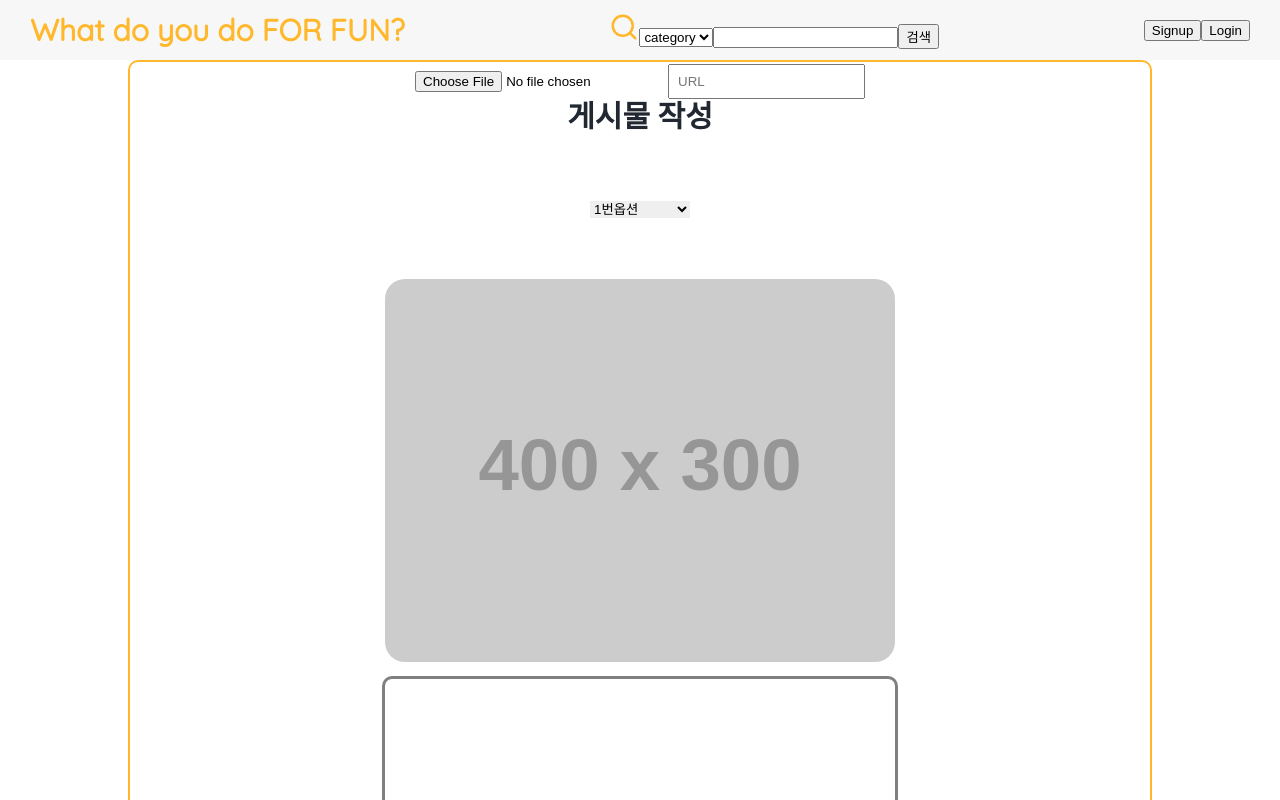
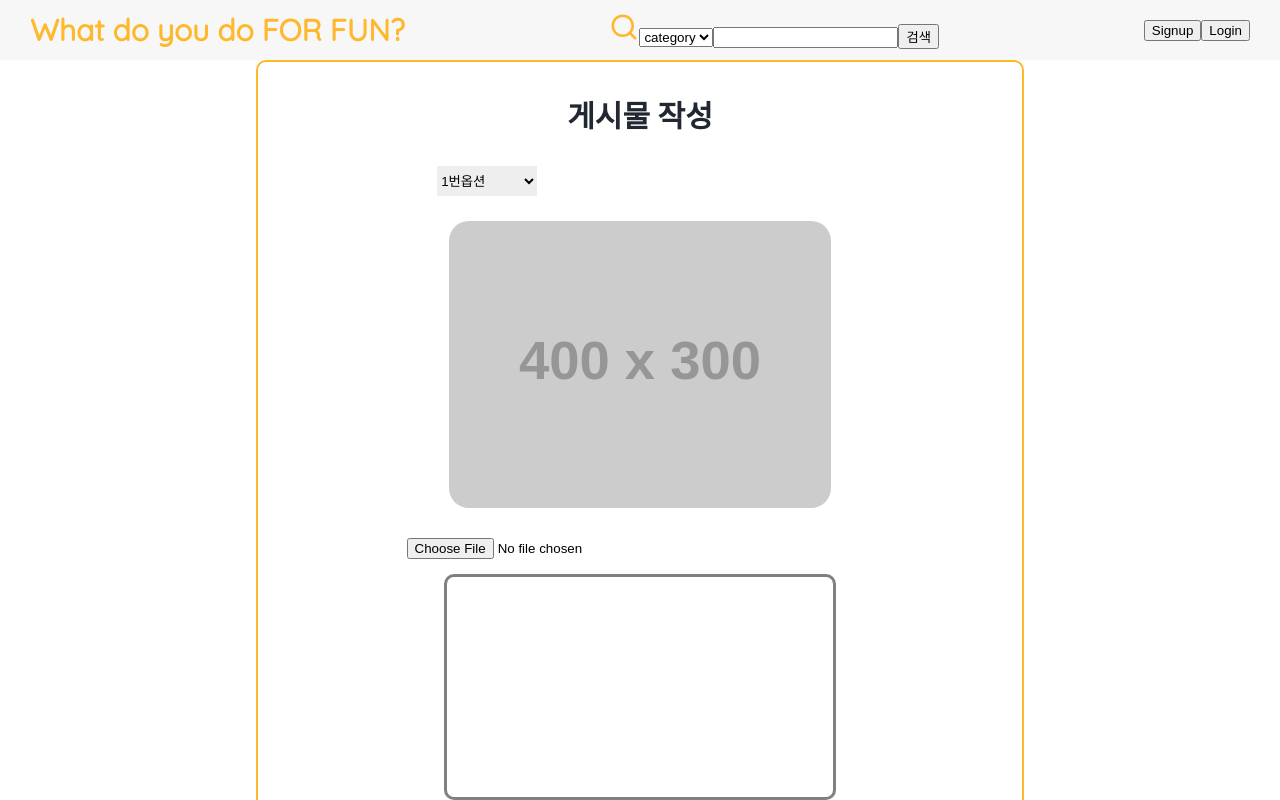
Before and after one commit to chamchipack/React_miniProject, a React (Create React App) app: page /add in a window 1280 px wide. Shown: the top 800 px of the page. Built offline with nearby package versions, Linux system fonts and the light colour scheme; no server answers.

Commit message:
add.js 파일전송을 formData로 수정

```diff
--- a/src/pages/Add.js
+++ b/src/pages/Add.js
@@ -1,52 +1,61 @@
 // import '../shared/Add.css';
+import axios from 'axios';
 import { useRef, useState } from 'react';
 import { useDispatch, useSelector } from 'react-redux';
 import styled from 'styled-components';
 import {Grid, Input, Text, Button} from '../elements/index';
 import {actionCreators as imageActions} from '../redux/modules/image';
+import {actionCreators as postActions} from '../redux/modules/post';
 
 function Add(){
     const dispatch = useDispatch();
-    let [option, setOption] = useState();
-    let [file, setFile] = useState();
-    let [text, setText] = useState();
+    const fileInput = useRef(null);
+    const [getInputs, setInputs] = useState({
+        text : '',
+        option : '',
+    });
 
-    const fileInput = useRef();
-    const textInput = useRef();
-    let imageFile = '';
     const changePreview = (e) => {
         const reader = new FileReader();
         const file = fileInput.current.files[0]
         reader.readAsDataURL(file)
         reader.onloadend = () =>{
-            imageFile = reader.result;
-            setFile(imageFile)
-            dispatch(imageActions.uploadImageDB(imageFile))
+            dispatch(imageActions.uploadImageDB(reader.result))
         }
     }
     const preview = useSelector(state => state.image.preview)
 
-    const selectOption = (e) => {
-        let option = e.target.value
-        setOption(option);
+    const {text, option} = getInputs;
+    const onChange = (e) => {
+        const {name, value} = e.target;
+        setInputs({
+            ...getInputs,
+            [name]: value
+        })
     }
+
+    const formData = new FormData();
+        if(fileInput.current){
+            formData.append('image', fileInput.current.files[0])
+            formData.append('text', getInputs.text)
+            formData.append('option', getInputs.option)
+            for (var pair of formData.entries()){
+                console.log(pair[0]+','+pair[1], pair);
+             }
+        }
+
     const submit = () => {
-        console.log(option, file, text)
-    }
-    const textChange = () => {
-        setText(textInput.current.value)
+        dispatch(postActions.addPostDB(formData))
     }
 
     return(
         <>
-        <Grid width='80%' margin='0 auto' border='3px solid green'>
+        <Grid width='60%' margin='0 auto' border='3px solid green'>
             <Grid>
                 <Text size='30px' bold='30'>게시물 작성</Text>
             </Grid>
-            <Grid width='50%' margin='-10% auto'>
-                <input ref={fileInput} onChange={changePreview} type='file'/>
-                <Input type='text' placeholder='URL'/>
-                <Select onChange={selectOption}>
+            <Grid width='50%' margin='-10% 5% -13%'>
+                <Select name='option' value={option} onChange={onChange}>
                     <option>1번옵션</option>
                     <option>2번옵션</option>
                     <option>3번옵션</option>
@@ -57,8 +66,11 @@ function Add(){
             <Grid margin='10% 0 0 0'>
                 <img style={{borderRadius:'20px', width:'50%', margin:'10px'}} src={preview? preview : "http://via.placeholder.com/400x300"}/>
             </Grid>
+            <Grid margin='2% -14% 2%'>
+                <input accept='image/*' type='file' ref={fileInput} onChange={changePreview} />
+            </Grid>
             <Grid>
-                <TextArea onChange={textChange} ref={textInput} />
+                <TextArea name='text' value={text} onChange={onChange} />
             </Grid>
             <Grid margin='5% 0 5% 0'>
                 <Button width='50%' _onClick={submit()}>저장하기</Button>
@@ -70,9 +82,11 @@ function Add(){
 
 export const Select = styled.select`
     width:100px;
+    height:30px;
     margin-top: 20%;
     margin-bottom: 10%;
     border: none;
+    background-color : #eee;
 `
 export const TextArea = styled.input`
 resize: none;
--- a/src/redux/modules/image.js
+++ b/src/redux/modules/image.js
@@ -18,7 +18,6 @@ const initailState = {
 
 const uploadImageDB = (imageFile) => {
   return function (dispatch){
-    console.log(imageFile)
     dispatch(setPreview(imageFile))
   }
 }
--- a/src/redux/modules/post.js
+++ b/src/redux/modules/post.js
@@ -64,6 +64,7 @@ export default handleActions(
 const actionCreators = {
   setPost,
   addPost,
+  addPostDB
 }
 
 export {actionCreators};
```
